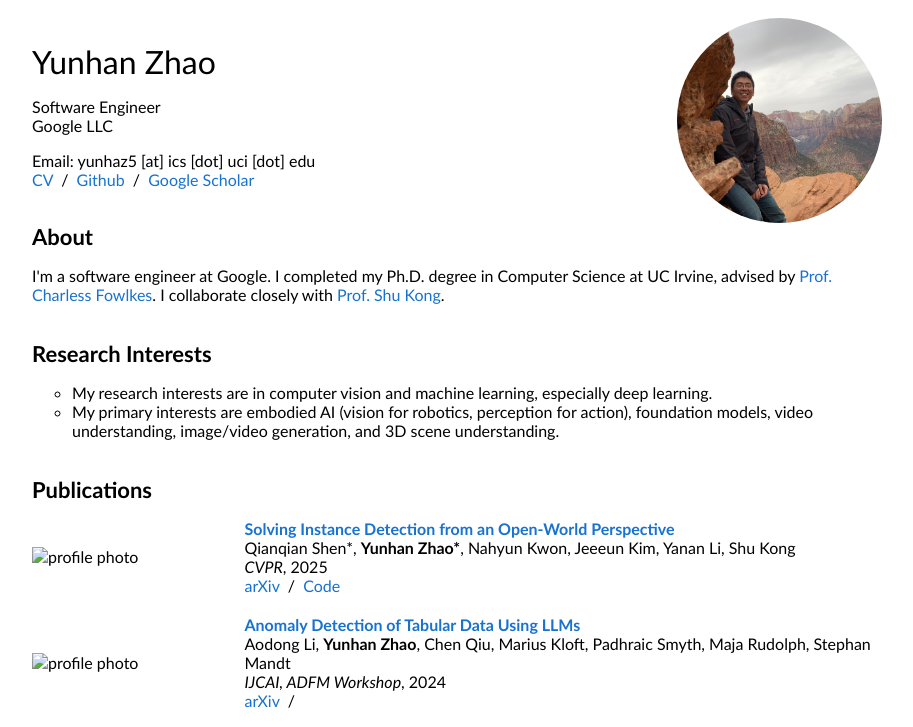
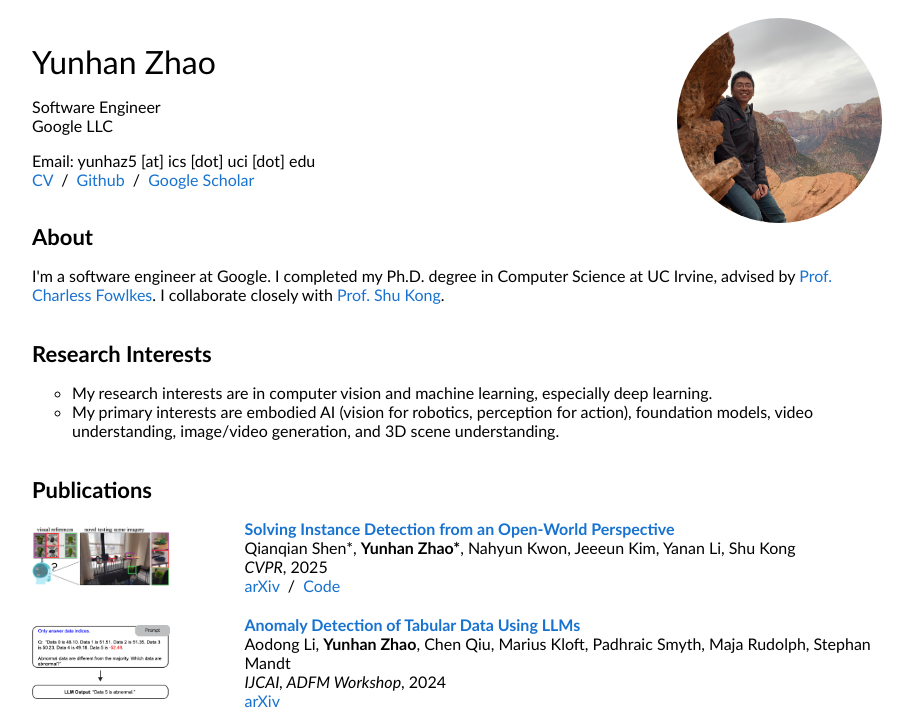
Before and after one commit to yunhan-zhao/yunhan-zhao.github.io, a plain HTML site: page index.html in a window 1280 px wide. Shown: the top 727 px of the page, without its empty margins (183-1096 px from the left). Drawn offline with Linux system fonts and the light colour scheme.

Commit message:
update Feb/2025 fix

```diff
--- a/index.html
+++ b/index.html
@@ -73,7 +73,7 @@
 
 					</tr>
 						<td style="padding:0px;width:25%;vertical-align:middle;padding-bottom:20px">
-							<img style="width:65%;max-width:100%;display:block" alt="profile photo" src="images/FMA.pdf">
+							<img style="width:65%;max-width:100%;display:block" alt="profile photo" src="images/FMA.png">
 						</td>
 
 						<td style="padding:0px;width:75%;vertical-align:middle;padding-bottom:20px">
@@ -93,7 +93,7 @@
 
 				</tr>
 					<td style="padding:0px;width:25%;vertical-align:middle;padding-bottom:20px">
-						<img style="width:65%;max-width:100%;display:block" alt="profile photo" src="images/llm-ad.pdf">
+						<img style="width:65%;max-width:100%;display:block" alt="profile photo" src="images/llm-ad.png">
 					</td>
 
 					<td style="padding:0px;width:75%;vertical-align:middle;padding-bottom:20px">
@@ -105,7 +105,7 @@
 						<br>
 						<em>IJCAI, ADFM Workshop</em>, 2024 &ensp;
 						<br>
-						<a href="https://arxiv.org/pdf/2406.16308" target="_blank">arXiv</a> &nbsp/&nbsp
+						<a href="https://arxiv.org/pdf/2406.16308" target="_blank">arXiv</a> &nbsp&nbsp
 					</td>
 				</tr>
 
```
Also changed, not shown: images/FMA.png (added), images/fma.png (deleted), images/llm-ad.png (added), 2 other files.
